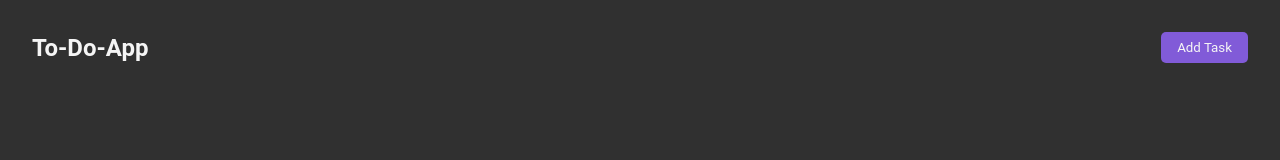
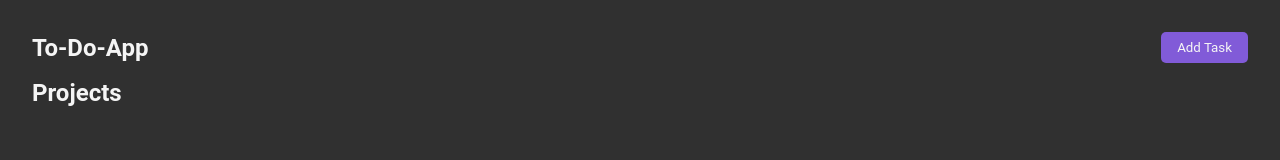
Before and after one commit to jpablico/todo, a website built with webpack: page dist/index.html in a window 1280 px wide. Built offline with nearby package versions, Linux system fonts and the light colour scheme.

Commit message:
HTML CSS

```diff
--- a/dist/index.html
+++ b/dist/index.html
@@ -15,10 +15,11 @@
 		</header>
 		<main class="main-container">
 
-		</main>
-
+			<div id="projects-list-container">
+				<h2>Projects</h2>
 				<div id="projects-container">
 					<!-- Projects will be dynamically added here -->
+				</div>
 			</div>
 
 			<div id="todos-container">
@@ -33,7 +34,7 @@
 
 			</div>
 
-
+		</main>
 
 
 		<dialog id="Add-Task-Dialog">
@@ -60,7 +61,6 @@
 					<button type="button" id="Cancel-Task">Cancel</button>
 					<button type="submit" id="Submit-Task">Add Task</button>
 				</div>
-
 			</form>
 		</dialog>
 
```
Lines whose indentation alone changed are shown as unchanged.
